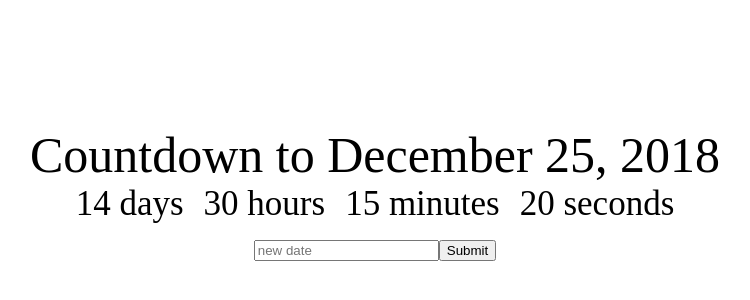
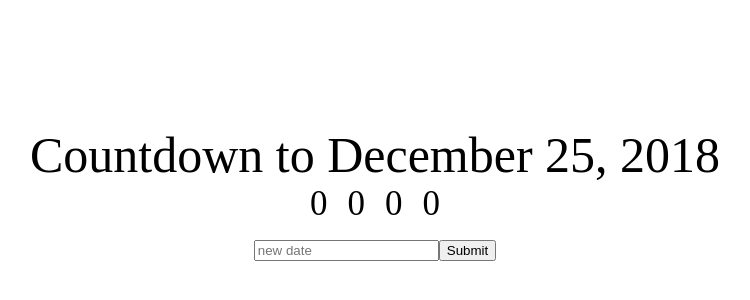
Before and after one commit to RenatoSiqueira/Udemy_ReactJS-and-Redux_MasteringWebApps, a React (Create React App) app in the folder countdown/: page / in a window 1280 px wide. Shown: the top 300 px of the page, without its empty margins (265-1015 px from the left). Built offline with nearby package versions, Linux system fonts and the light colour scheme.

Commit message:
Creating a Clock Component

```diff
--- a/countdown/src/App.jsx
+++ b/countdown/src/App.jsx
@@ -1,6 +1,7 @@
 import React, { Component } from 'react'
 
 import './App.css'
+import Clock from './Clock'
 
 class App extends Component{
     constructor(props){
@@ -21,12 +22,7 @@
         return(
             <div className="App">
                 <div className="App-title">Countdown to {this.state.deadline}</div>
-                <div>
-                    <div className="Clock-days">14 days</div>
-                    <div className="Clock-hours">30 hours</div>
-                    <div className="Clock-minutes">15 minutes</div>
-                    <div className="Clock-seconds">20 seconds</div>
-                </div>
+                <Clock />
                 <input placeholder="new date" onChange={ event => this.setState({ newDeadline: event.target.value })} />
                 <button onClick={() => this.changeDeadline()}>Submit</button>
             </div>
--- /dev/null
+++ b/countdown/src/Clock.jsx
@@ -0,0 +1,27 @@
+import React, { Component } from 'react'
+import './App.css'
+
+class Clock extends Component{
+    constructor(props){
+        super(props)
+
+        this.state = {
+            days: 0,
+            hours: 0,
+            minutes: 0,
+            seconds: 0
+        }
+    }
+    render(){
+        return(
+            <div>
+                <div className="Clock-days">{this.state.days}</div>
+                <div className="Clock-hours">{this.state.hours}</div>
+                <div className="Clock-minutes">{this.state.minutes}</div>
+                <div className="Clock-seconds">{this.state.seconds}</div>
+            </div>
+        )
+    }
+}
+
+export default Clock
```
